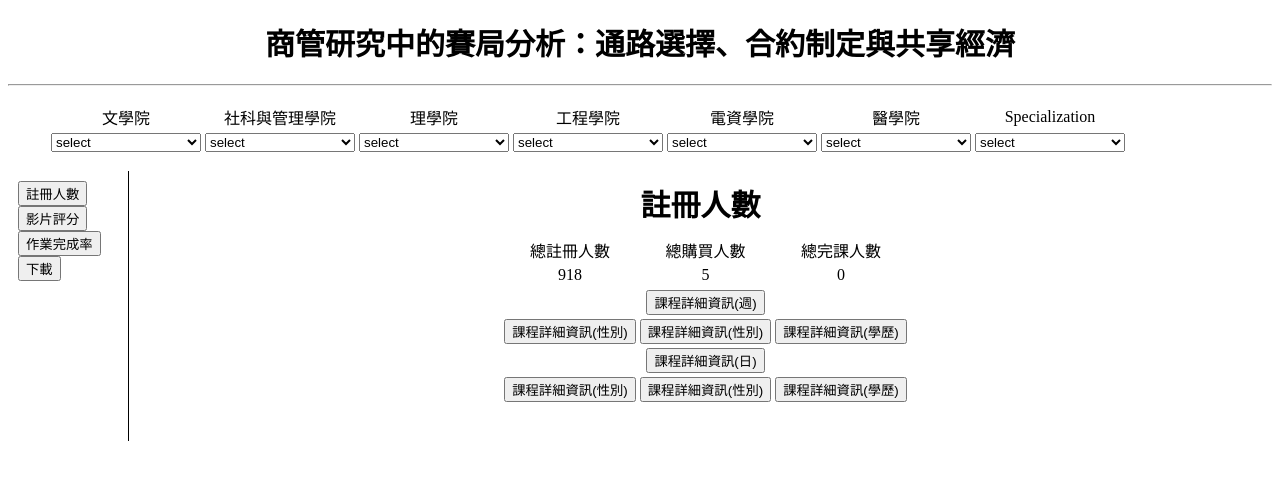
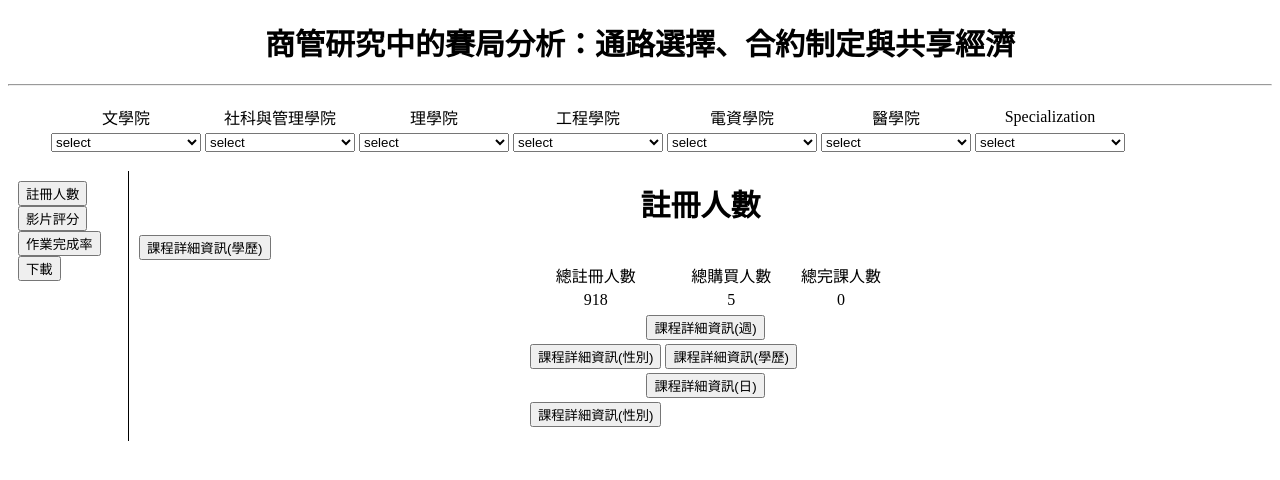
Before and after one commit to handsomelin/moocWeb, a Django app: page /registerCourse/1/ in a window 1280 px wide. Shown: the top 480 px of the page. Run offline with Django 3.2, Linux system fonts and the light colour scheme.

Commit message:
Update register_course.html

```diff
--- a/course/templates/register_course.html
+++ b/course/templates/register_course.html
@@ -38,9 +38,6 @@
             <input type="button" value="課程詳細資訊(性別)" onclick="location.href='/registerWeeklyItem/{{now_id}}'">
         </td>
         <td align="center">
-            <input type="button" value="課程詳細資訊(性別)" onclick="location.href='/registerWeeklyItem/{{now_id}}'">
-        </td>
-        <td align="center">
             <input type="button" value="課程詳細資訊(學歷)" onclick="location.href='/registerWeeklyItem/{{now_id}}'">
         </td>
     </tr>
@@ -53,10 +50,6 @@
         <td align="center">
             <input type="button" value="課程詳細資訊(性別)" onclick="location.href='/registerWeeklyItem/{{now_id}}'">
         </td>
-        <td align="center">
-            <input type="button" value="課程詳細資訊(性別)" onclick="location.href='/registerWeeklyItem/{{now_id}}'">
-        </td>
-        <td align="center">
             <input type="button" value="課程詳細資訊(學歷)" onclick="location.href='/registerWeeklyItem/{{now_id}}'">
         </td>
     </tr>
```
